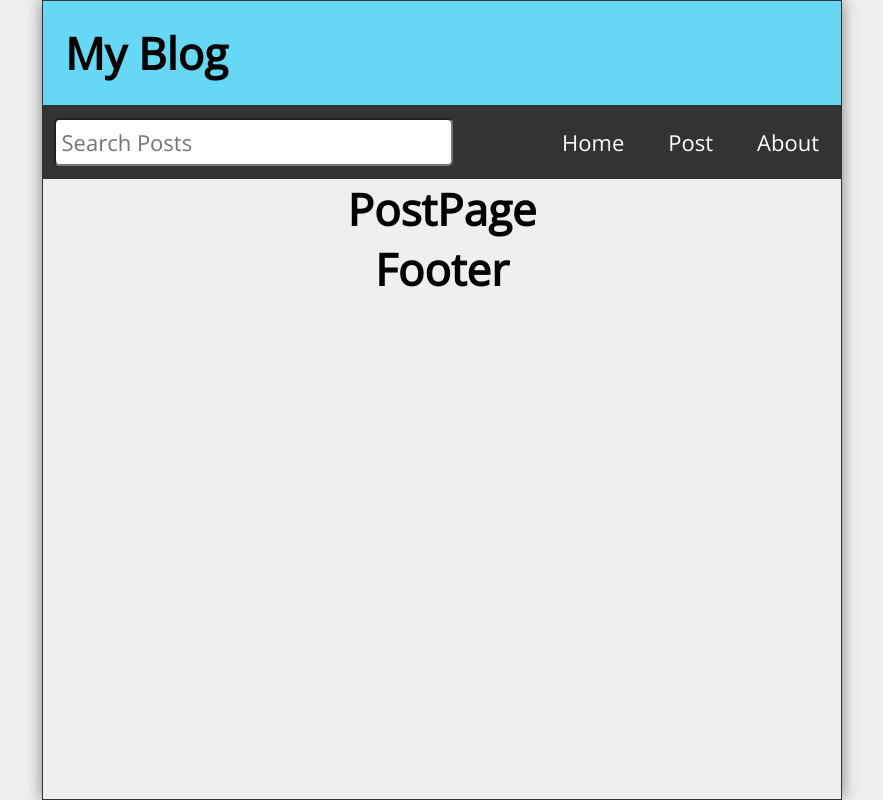
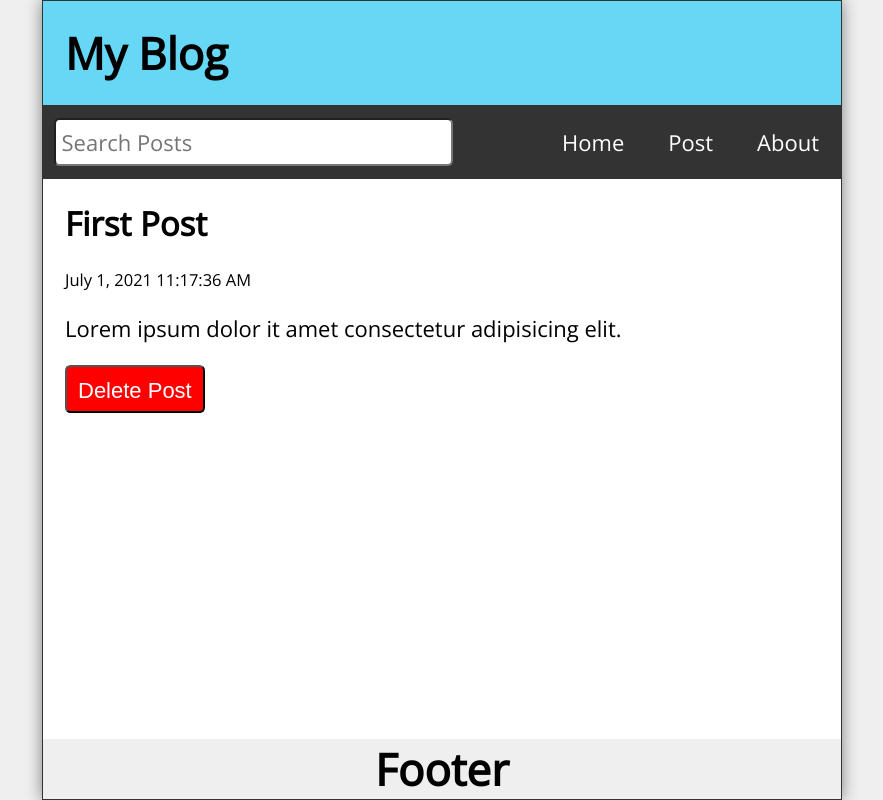
Before and after one commit to veronicaminciuna/my-blog, a React (Create React App) app: page /post/1 in a window 1280 px wide. Shown: the whole page, without its empty margins (198-1081 px from the left). Built offline with nearby package versions, Linux system fonts and the light colour scheme.

Commit message:
single post

```diff
--- a/src/App.js
+++ b/src/App.js
@@ -33,6 +33,9 @@ function App() {
   ])
   const [search, setSearch] = useState('');
   const [searchResults, setSearchResults] = useState([]);
+  const handleDelete = (id) => {
+
+  }
 
   return (
     <div className='App'>
@@ -41,7 +44,7 @@ function App() {
       <Routes>
         <Route exact path="/" element={<Home posts={posts} />} />
         <Route exact path="/post" element={<NewPost />} />
-        <Route path="/post/:id" element={<PostPage />} />
+        <Route path="/post/:id" element={<PostPage posts={posts} handleDelete={handleDelete} />} />
         <Route path="/about" element={<About />} />
         <Route path="*" element={<Missing />} />
       </Routes>
--- a/src/PostPage.js
+++ b/src/PostPage.js
@@ -1,9 +1,32 @@
-import React from 'react'
+import React from 'react';
+import {useParams, Link} from 'react-router-dom';
 
-const PostPage = () => {
+const PostPage = ({posts,handleDelete}) => {
+    const {id} = useParams()
+    const post = posts.find(post => (post.id).toString() === id)
   return (
-    <main>
-        <h1>PostPage</h1>
+    <main className='PostPage'>
+        <article className='post'>
+            {post &&
+               <>
+                 <h2>{post.title}</h2>
+                 <p className='postDate'>{post.datetime}</p>
+                 <p className='postBody'>{post.body}</p>
+                 <button onClick={() => handleDelete(post.id)}>
+                     Delete Post
+                 </button>
+               </>
+            }
+            { !post &&
+                <>
+                <h2>Post Not FOund</h2>
+                <p>Well, that's disappointing.</p>
+                <p>
+                    <Link to='/'>Visit our Homepage</Link>
+                </p>
+               </>
+            }
+        </article>
     </main>
   )
 }
```
